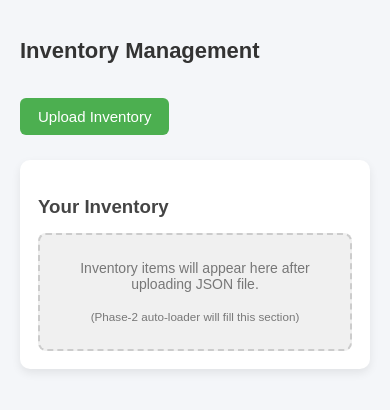
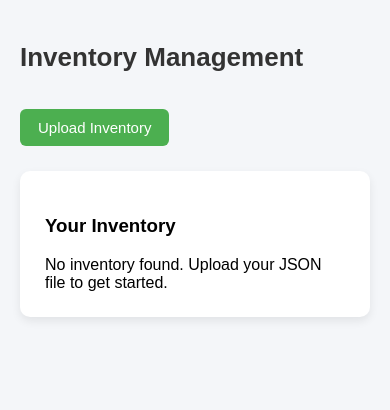
Before and after one commit to Danish11150/Ai-salesman, a Flask app: page /inventory in a window 390 px wide. Shown: the top 410 px of the page. Run offline with Flask 3, Linux system fonts and the light colour scheme; the visitor is signed in with stand-in values (Sample User, id 1).

Commit message:
Update inventory.html

```diff
--- a/website/templates/inventory.html
+++ b/website/templates/inventory.html
@@ -13,13 +13,10 @@
             font-family: Arial, sans-serif;
         }
 
-        /* MAIN WRAPPER */
         .inventory-wrapper {
             padding: 20px;
-            transition: margin-left 0.3s ease;
         }
 
-        /* DESKTOP: Sidebar space */
         @media (min-width: 768px) {
             .inventory-wrapper {
                 margin-left: 260px;
@@ -27,7 +24,6 @@
             }
         }
 
-        /* HEADER */
         .inventory-header {
             display: flex;
             justify-content: space-between;
@@ -42,7 +38,6 @@
             color: #333;
         }
 
-        /* BUTTON */
         .upload-btn {
             background: #4CAF50;
             padding: 10px 18px;
@@ -58,7 +53,6 @@
             background: #45a049;
         }
 
-        /* CARD */
         .inventory-card {
             background: white;
             padding: 25px;
@@ -67,35 +61,27 @@
             box-shadow: 0 4px 10px rgba(0,0,0,0.08);
         }
 
-        .inventory-card h3 {
-            margin-bottom: 15px;
-            color: #444;
+        table {
+            width: 100%;
+            border-collapse: collapse;
+            margin-top: 15px;
         }
 
-        /* PLACEHOLDER */
-        .placeholder-box {
-            background: #f0f0f0;
-            padding: 40px;
-            text-align: center;
-            border-radius: 8px;
-            color: #777;
-            font-size: 16px;
-            border: 2px dashed #ccc;
+        th, td {
+            padding: 12px;
+            border-bottom: 1px solid #ddd;
+            text-align: left;
         }
 
-        /* MOBILE OPTIMIZATION */
+        th {
+            background: #f0f0f0;
+            font-weight: bold;
+        }
+
         @media (max-width: 480px) {
-            .inventory-header h2 {
-                font-size: 22px;
-            }
-
-            .inventory-card {
-                padding: 18px;
-            }
-
-            .placeholder-box {
-                padding: 25px;
-                font-size: 14px;
+            th, td {
+                font-size: 13px;
+                padding: 8px;
             }
         }
     </style>
@@ -113,11 +99,30 @@
         <div class="inventory-card">
             <h3>Your Inventory</h3>
 
+            {% if items %}
+            <table>
+                <tr>
+                    <th>Name</th>
+                    <th>Category</th>
+                    <th>Price</th>
+                    <th>Stock</th>
+                </tr>
+
+                {% for item in items %}
+                <tr>
+                    <td>{{ item.name }}</td>
+                    <td>{{ item.category }}</td>
+                    <td>{{ item.price }} {{ item.currency }}</td>
+                    <td>{{ item.stock_qty }}</td>
+                </tr>
+                {% endfor %}
+            </table>
+
+            {% else %}
             <div class="placeholder-box">
-                Inventory items will appear here after uploading JSON file.
-                <br><br>
-                <small>(Phase‑2 auto‑loader will fill this section)</small>
+                No inventory found. Upload your JSON file to get started.
             </div>
+            {% endif %}
         </div>
 
     </div>
```
